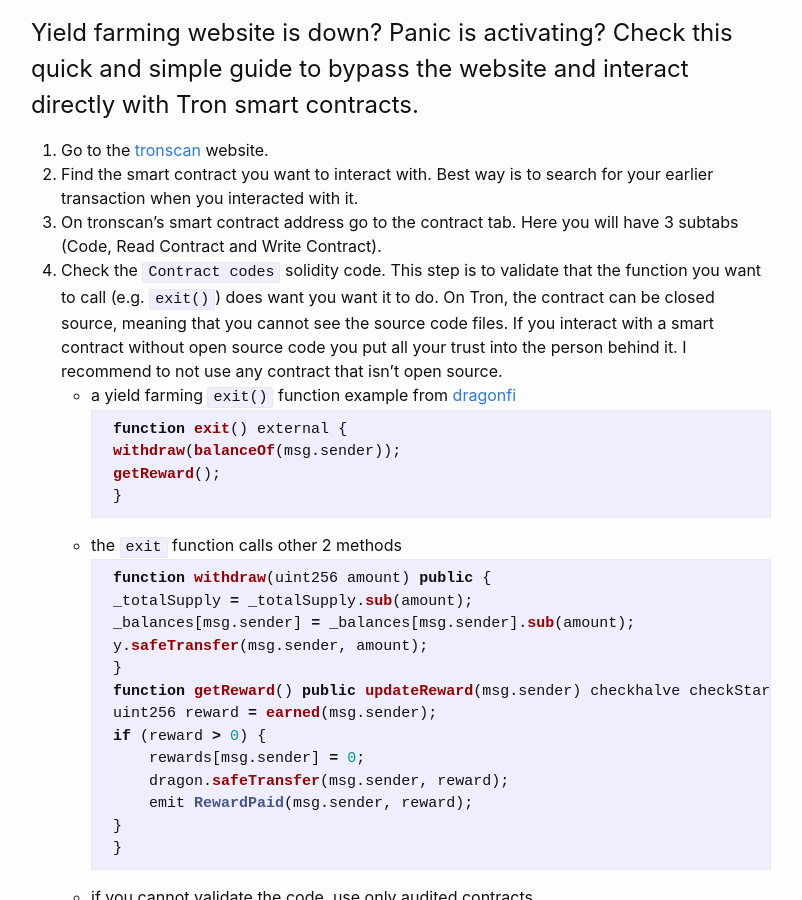
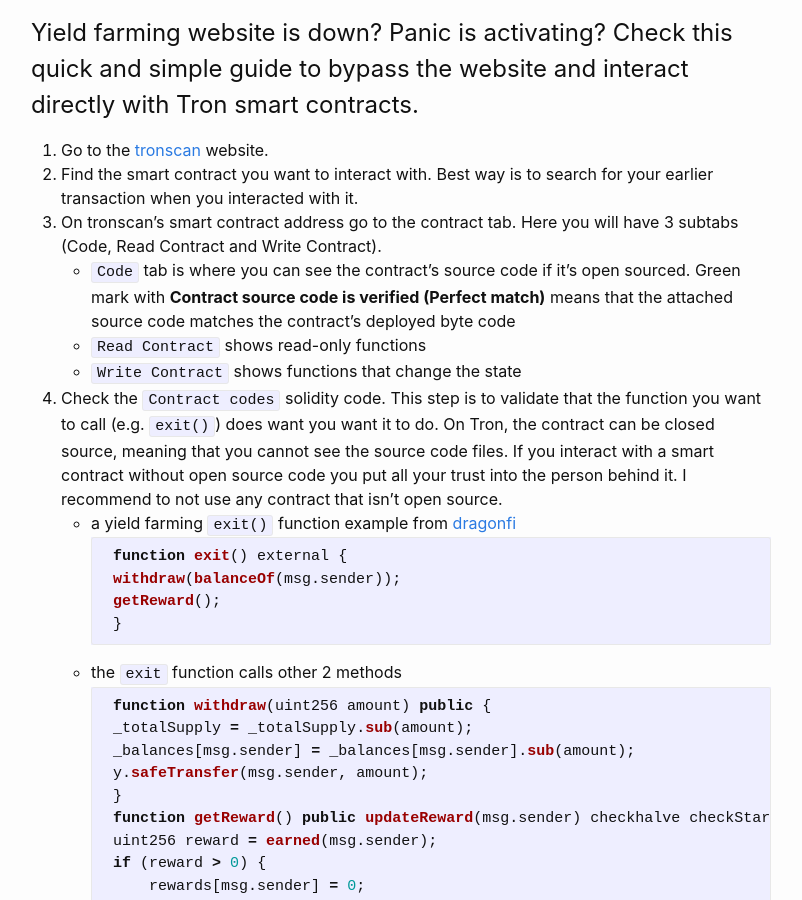
Before and after one commit to BogdanAdrian11/bogdanadrian11.github.io, a Jekyll site: the page built from _posts/crypto/2020-09-10-tron-smart-contracts.md, in a window 1280 px wide and 900 px high, scrolled down 353 px. Shown: the whole window, without its empty margins (239-1041 px from the left). Built offline with Jekyll 4.4.1, drawn with Linux system fonts in a browser that asks for light colours; comment, search, counter and statistics services are not loaded.

Commit message:
Change Tron smart contract guide.

````diff
--- a/_posts/crypto/2020-09-10-tron-smart-contracts.md
+++ b/_posts/crypto/2020-09-10-tron-smart-contracts.md
@@ -8,11 +8,14 @@ categories: crypto
 ---
 # Yield farming website is down? Panic is activating? Check this quick and simple guide to bypass the website and interact directly with Tron smart contracts.
 
-1. Go to the [tronscan](https://tronscan.org/) website.
+1. Go to the [tronscan](https://tronscan.org/){:target="_blank"} website.
 2. Find the smart contract you want to interact with. Best way is to search for your earlier transaction when you interacted with it.
 3. On tronscan's smart contract address go to the contract tab. Here you will have 3 subtabs (Code, Read Contract and Write Contract).
+  - `Code` tab is where you can see the contract's source code if it's open sourced. Green mark with **Contract source code is verified (Perfect match)**  means that the attached source code matches the contract's deployed byte code
+  - `Read Contract` shows read-only functions
+  - `Write Contract` shows functions that change the state
 4. Check the `Contract codes` solidity code. This step is to validate that the function you want to  call (e.g. `exit()`) does want you want it to do. On Tron, the contract can be closed source, meaning that you cannot see the source code files. If you interact with a smart contract without open source code you put all your trust into the person behind it. I recommend to not use any contract that isn't open source.
-  - a yield farming `exit()` function example from [dragonfi](https://tronscan.org/#/contract/TWJGyUGgYb283CWchS4o8iBnH8xWSdFH81/code)
+  - a yield farming `exit()` function example from [dragonfi](https://tronscan.org/#/contract/TWJGyUGgYb283CWchS4o8iBnH8xWSdFH81/code){:target="_blank"}
   ```javascript
     function exit() external {
         withdraw(balanceOf(msg.sender));
````
